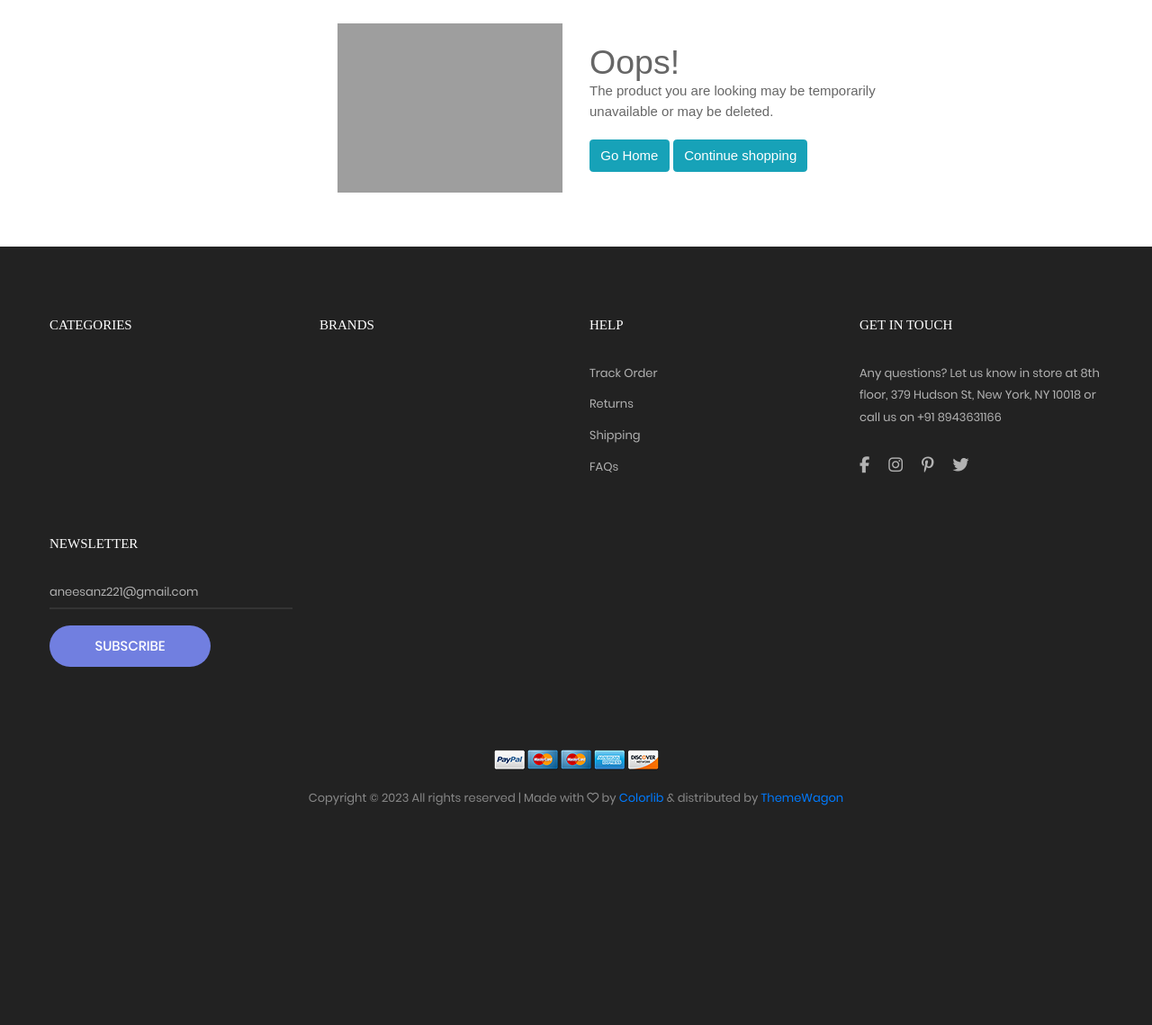
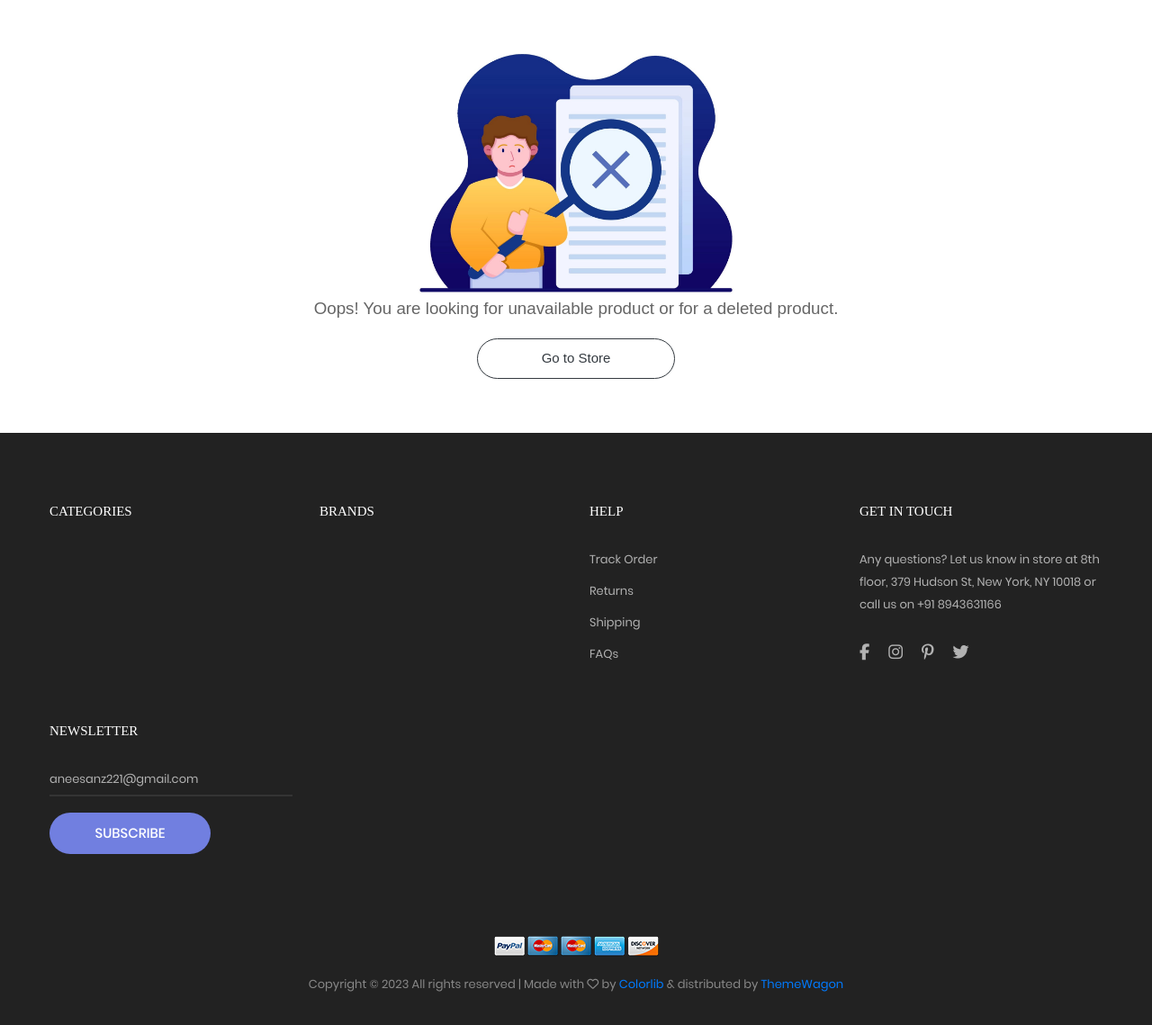
Before and after one commit to aneesmhmd/gadgetshub--django, a Django app: page /store/category/1/1/ in a window 1280 px wide. Shown: the part 124-1263 px from the top of the page at 90% size. Before the commit the page ends 1019 px from the top, so only its background shows below. Run offline with Django 4.2, Linux system fonts and the light colour scheme; data that the repository does not hold is empty; some libraries are stand-ins or nearby versions; some web fonts are replaced; grey boxes are pictures that could not be loaded.

Commit message:
updated product detail page

```diff
--- a/templates/store/product_detail.html
+++ b/templates/store/product_detail.html
@@ -19,31 +19,27 @@
 
     {% if not single_product %}
 
-    <div class="ex-page-content bootstrap snippets bootdeys">
-        <div class="container">
-            <div class="row">
-                <div class="col-sm-6  d-flex align-items-center justify-content-end">
-                    <img src="/media/banner/emoji.png" alt="#" width="250px">
-                </div>
+    <div class="container d-flex justify-content-center">
+        <div class="w-75">
 
-                <div class="col-sm-6 d-flex align-items-center">
-                    <div class="message-box">
-                        <h1 class="m-b-0">Oops!</h1>
-                        <p>The product you are looking may be temporarily<br> unavailable or may be deleted.</p>
-                        <div class="buttons-con">
-                            <div class="action-link-wrap">
-                                <a href="{% url 'home' %}"
-                                    class="btn btn-custom btn-info waves-effect waves-light m-t-20">Go Home</a>
-                                <a href="{% url 'all_products' %}"
-                                    class="btn btn-custom btn-info waves-effect waves-light m-t-20">Continue
-                                    shopping</a>
-                            </div>
-                        </div>
-                    </div>
-                </div>
+            <div class="w-100 d-flex justify-content-center">
+                <img src="{% static 'user_home/images/others/search_not_found.jpg' %}" alt="#" width="500px">
             </div>
+
+
+            <div class="w-100 d-flex flex-row flex-wrap justify-content-center">
+                <h5>Oops! You are looking for unavailable product or for a deleted product.</h5>
+            </div>
+
+            <br>
+
+            <div class="w-100 d-flex flex-row flex-wrap justify-content-center">
+                <a href="{% url 'all_products' %}" class="btn btn-outline-dark w-25 flex-c-m size-115  bor14">Go to Store</a>
+            </div>
+
         </div>
     </div>
+
 
     {% else %}
 
```
